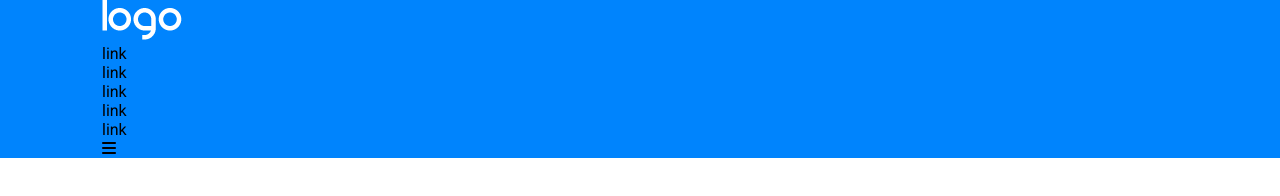
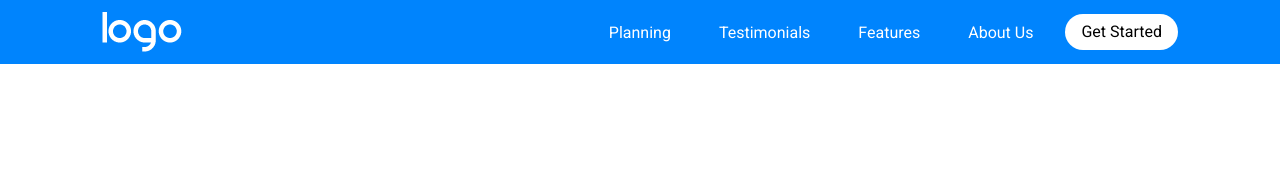
Before and after one commit to MaryChiodelli/htmlcss-responsive-layout, a plain HTML site: page index.html in a window 1280 px wide. Drawn offline with Linux system fonts and the light colour scheme.

Commit message:
modificato layout header

```diff
--- a/css/app.css
+++ b/css/app.css
@@ -26,5 +26,53 @@ a {
 
 /* HEADER */
 .main-header {
+    padding: 0.75rem 0;
     background-color: #0084FD;
+    color: #ffffff;
 }
+
+.header-wrapper {
+    display: flex;
+    justify-content: space-between;
+    align-items: center;
+}
+
+.main-header .logo {
+    width: 80px;
+}
+
+.main-header .main-nav {
+    display: none;
+}
+
+.main-header i {
+   font-size: 1.25rem;
+   line-height: 2.25rem;
+}
+
+@media (min-width: 832px) {
+    .main-header .main-nav {
+        display: block;
+    }
+
+    .main-header .nav-menu {
+        display: flex;
+        align-items: center;
+        gap: 1rem;
+    }
+
+    .main-header a {
+        display: inline-block;
+        padding: 0 1rem;
+    }
+    .main-header a.button {
+        line-height: 2.25rem;
+        border-radius: 999px;
+        background-color: #ffffff;
+        color: #000000;
+    }
+
+    .main-header i {
+        display: none;
+    }
+}
--- a/index.html
+++ b/index.html
@@ -14,15 +14,15 @@
 <body>
 
     <header class="main-header">
-        <div class="container">
-            <img src="img/logo.png" alt="">
-            <nav>
-                <ul>
-                    <li><a href="#">link</a></li>
-                    <li><a href="#">link</a></li>
-                    <li><a href="#">link</a></li>
-                    <li><a href="#">link</a></li>
-                    <li><a href="#">link</a></li>
+        <div class="container header-wrapper">
+            <img class="logo" src="img/logo.png" alt="">
+            <nav class="main-nav">
+                <ul class="nav-menu">
+                    <li><a href="#">Planning</a></li>
+                    <li><a href="#">Testimonials</a></li>
+                    <li><a href="#">Features</a></li>
+                    <li><a href="#">About Us</a></li>
+                    <li><a class="button" href="#">Get Started</a></li>
                 </ul>
             </nav>
             <i class="fa-solid fa-bars"></i>
```
